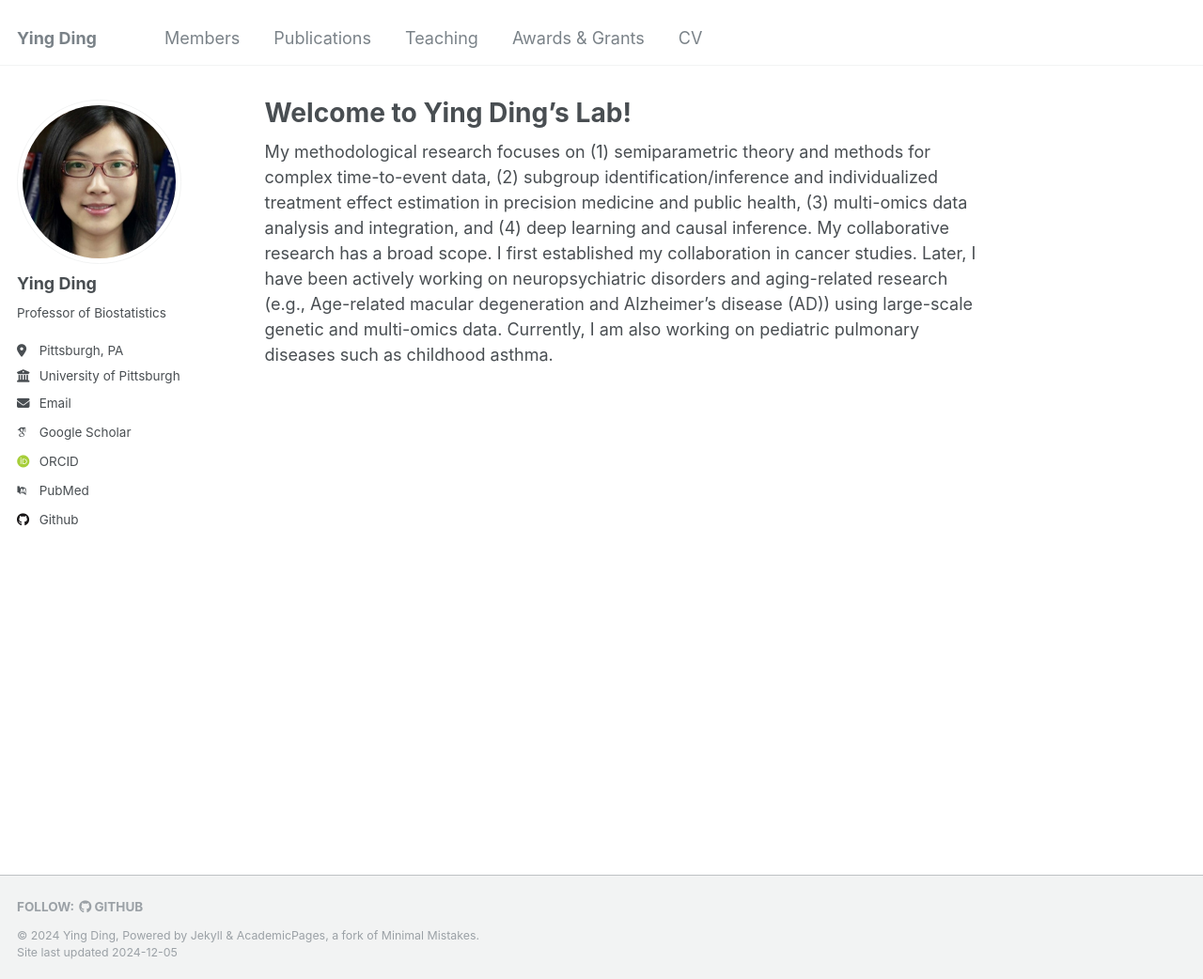
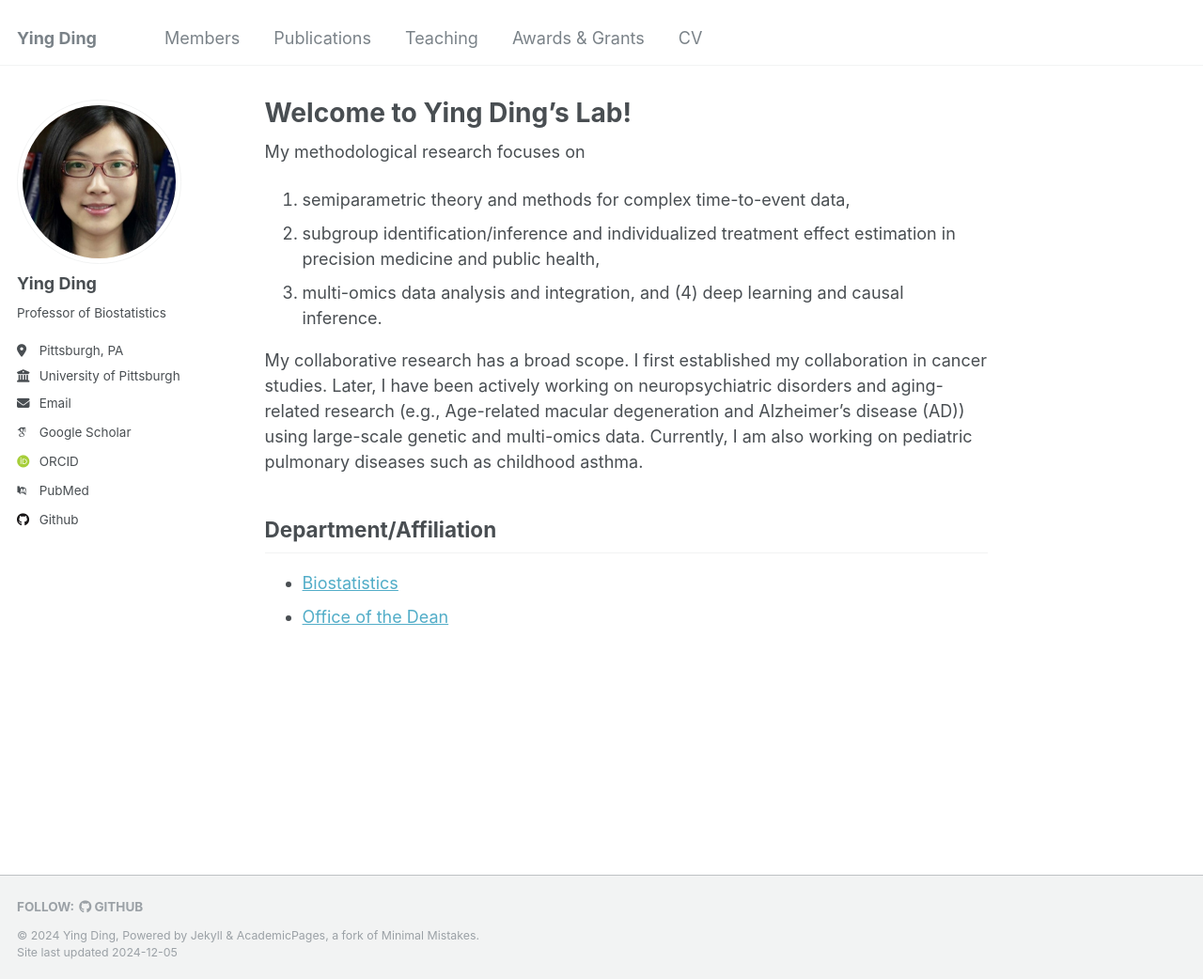
Before and after one commit to yingding99/yingding99.github.io, a Jekyll site: the page built from _pages/about.md, in a window 1280 px wide and 1042 px high. Shown: the whole window at 94% size. Built offline with Jekyll 4.4.1, drawn with Linux system fonts in a browser that asks for light colours; some web fonts are replaced.

Commit message:
update about and publications

```diff
--- a/_pages/about.md
+++ b/_pages/about.md
@@ -7,4 +7,15 @@ redirect_from:
   - /about.html
 ---
 
-My methodological research focuses on (1) semiparametric theory and methods for complex time-to-event data, (2) subgroup identification/inference and individualized treatment effect estimation in precision medicine and public health, (3) multi-omics data analysis and integration, and (4) deep learning and causal inference. My collaborative research has a broad scope. I first established my collaboration in cancer studies. Later, I have been actively working on neuropsychiatric disorders and aging-related research (e.g., Age-related macular degeneration and Alzheimer’s disease (AD)) using large-scale genetic and multi-omics data. Currently, I am also working on pediatric pulmonary diseases such as childhood asthma.
+My methodological research focuses on
+
+1. semiparametric theory and methods for complex time-to-event data,
+1. subgroup identification/inference and individualized treatment effect estimation in precision medicine and public health,
+1. multi-omics data analysis and integration, and (4) deep learning and causal inference.
+
+My collaborative research has a broad scope. I first established my collaboration in cancer studies. Later, I have been actively working on neuropsychiatric disorders and aging-related research (e.g., Age-related macular degeneration and Alzheimer’s disease (AD)) using large-scale genetic and multi-omics data. Currently, I am also working on pediatric pulmonary diseases such as childhood asthma.
+
+## Department/Affiliation
+
+- [Biostatistics](https://www.publichealth.pitt.edu/biostatistics-3)
+- [Office of the Dean](https://www.publichealth.pitt.edu/office-dean)
```
Also changed, not shown: _pages/publications.md (line endings or trailing spaces).
